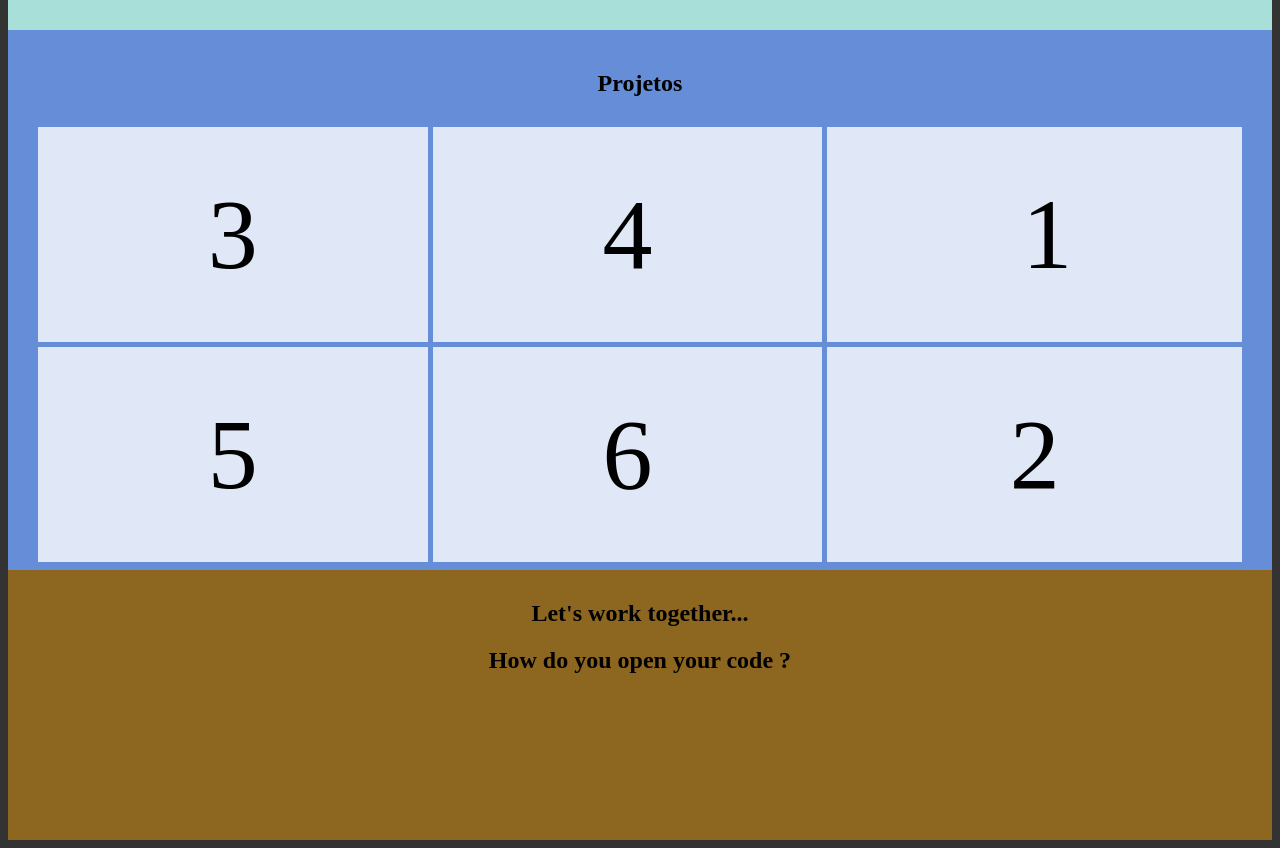
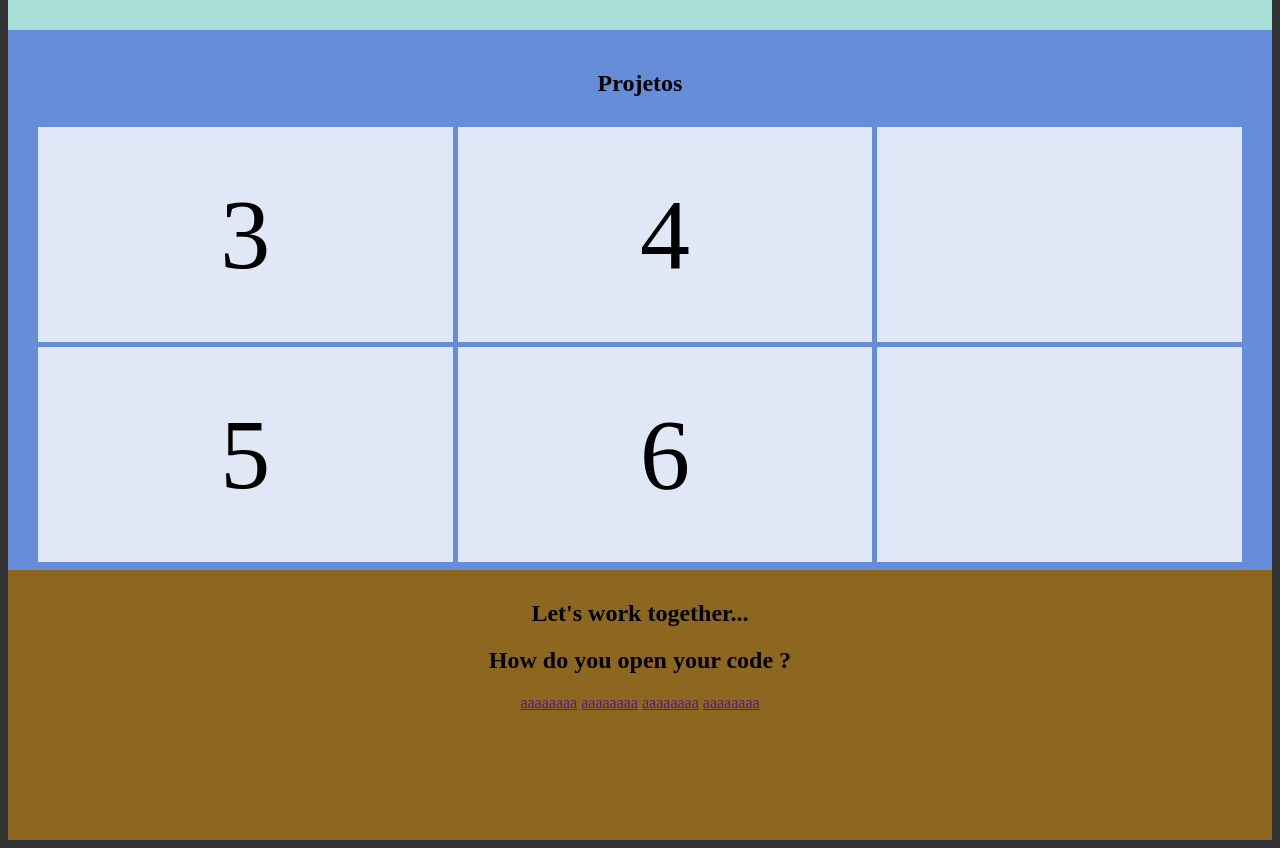
Before and after one commit to Rtheodor/portifolio, a plain HTML site: page index.html in a window 1280 px wide. Shown: the part 540-1388 px from the top of the page. Drawn offline with Linux system fonts and the light colour scheme.

Commit message:
Icones perto do rodape

```diff
--- a/index.html
+++ b/index.html
@@ -34,8 +34,8 @@
     <section id="projects">
         <h1 class="h1projetos">Projetos</h1>
         <div class="grid-container">
-            <div class="item1"><img src=""> 1</div>
-            <div class="item2">2</div>
+            <div class="item1"><img src=""></div>
+            <div class="item2"><img src=""></div>
             <div class="item3">3</div>
             <div class="item4">4</div>
             <div class="item5">5</div>
@@ -46,12 +46,18 @@
     </section>
 
     <section id="rodape">
+        <div>
         <h1 class="h1projetos">Let's work together...</h1>
             <h2 class="h1projetos"> How do you open your code ? </h2>
-        <div class="grid-container">
+        </div>
 
+        <div class="h1projetos">
+            <a href="" target="blank">aaaaaaaa</a>
+            <a href="" target="blank">aaaaaaaa</a>
+            <a href="" target="blank">aaaaaaaa</a>
+            <a href="" target="blank">aaaaaaaa</a>
 
-          </div>
+        </div>
 
 
     </section>
```
